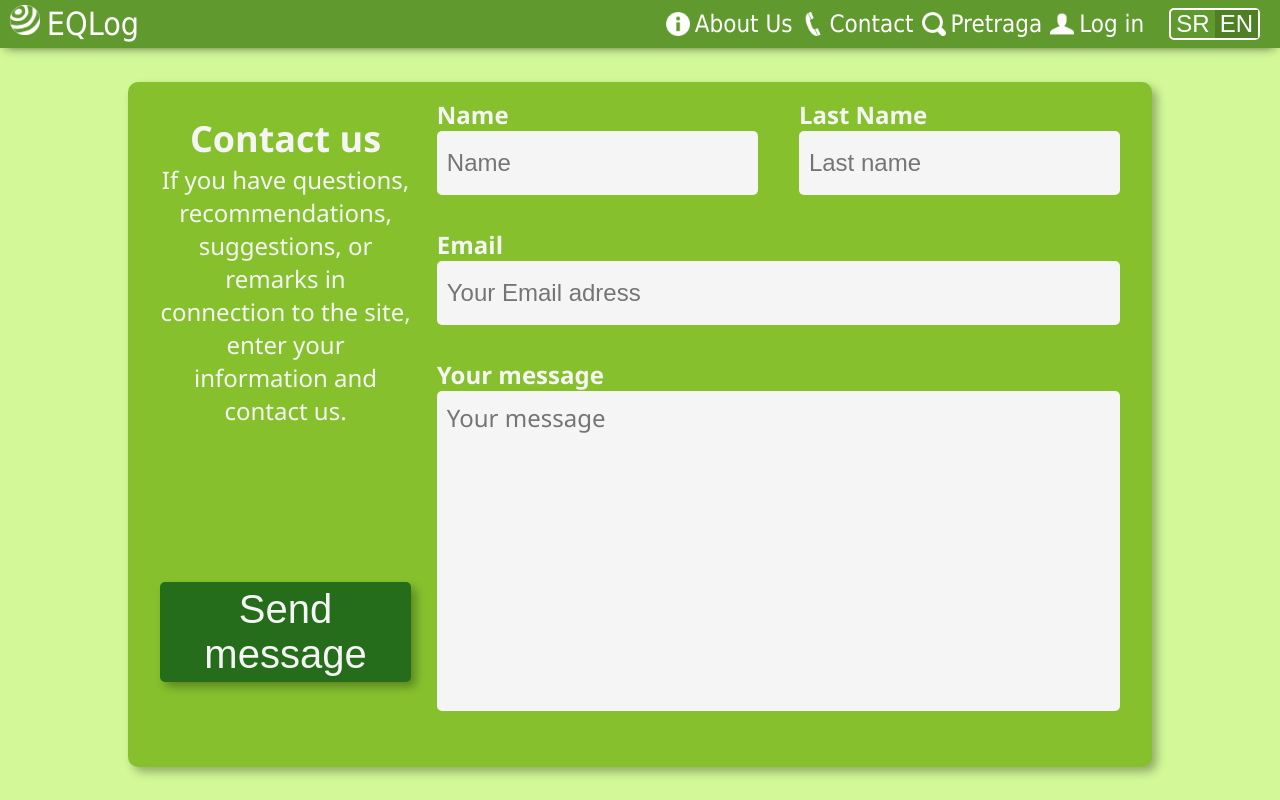
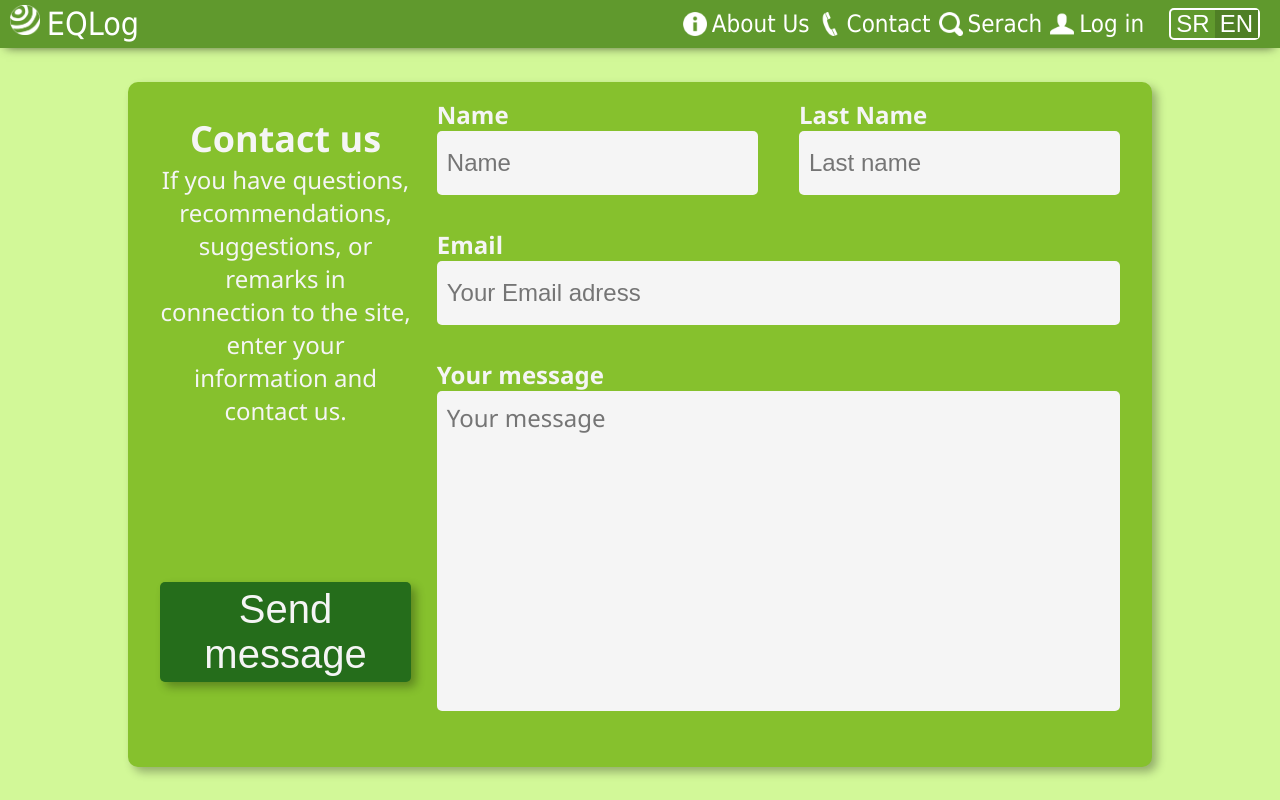
Before and after one commit to Kaid22/ZEMLJOTRESI, a website: page HTML/en-Kontakt.html in a window 1280 px wide. Drawn offline with nearby package versions, Linux system fonts and the light colour scheme.

```diff
--- a/HTML/en-Kontakt.html
+++ b/HTML/en-Kontakt.html
@@ -38,7 +38,7 @@
             ><img
               class="navslika"
               src="../images/magnifying-glass-3-512.png"
-            />Pretraga</a
+            />Serach</a
           >
         </li>
         <li id="loginnav">
```
Also changed, not shown: HTML/en-Landing.html (+1 -1 lines), HTML/en-Login.html (+1 -1 lines), HTML/en-Onama.html (+1 -1 lines), HTML/en-Registration.html (+1 -1 lines), HTML/en-SearchPage.html (+1 -1 lines).
